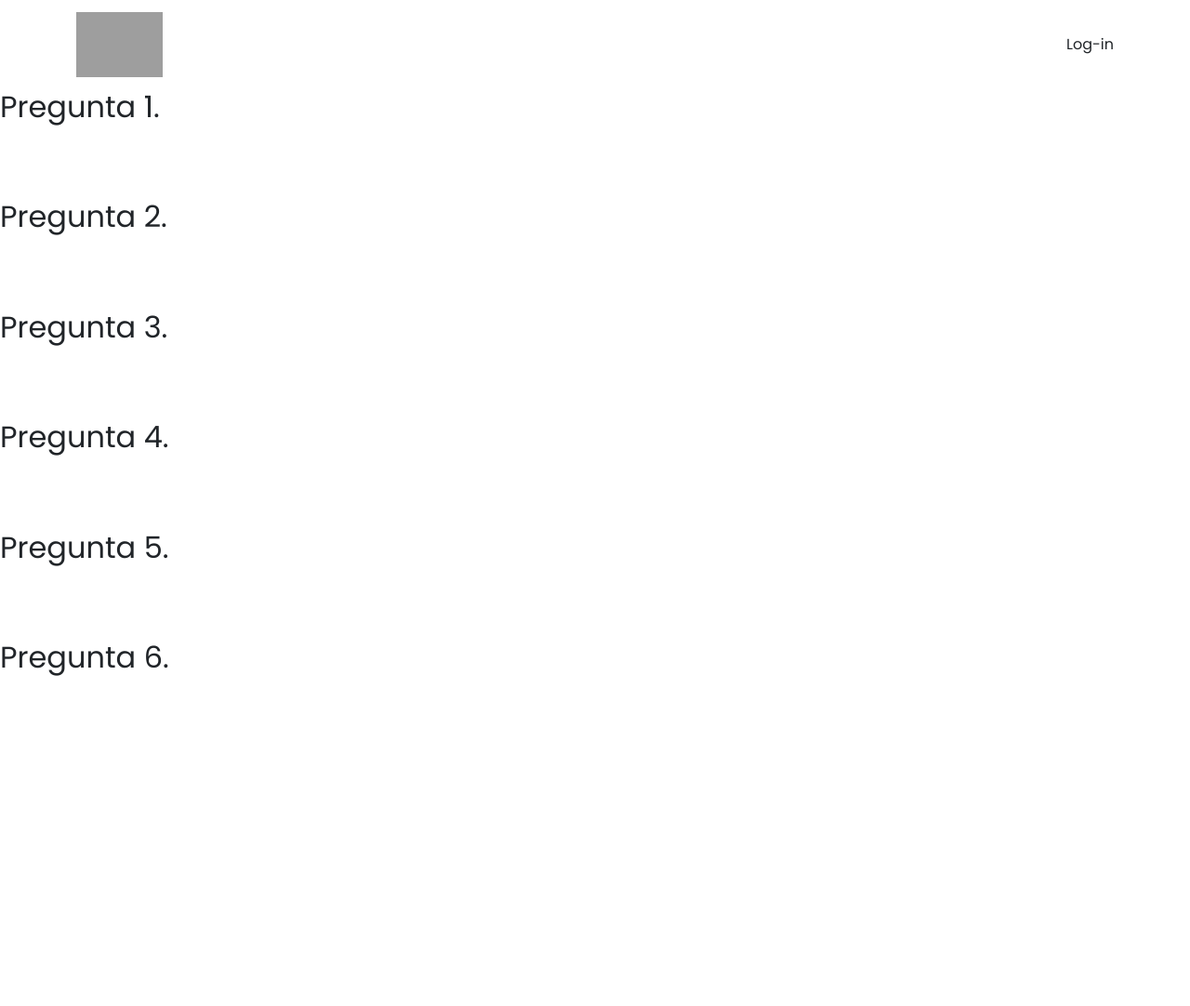
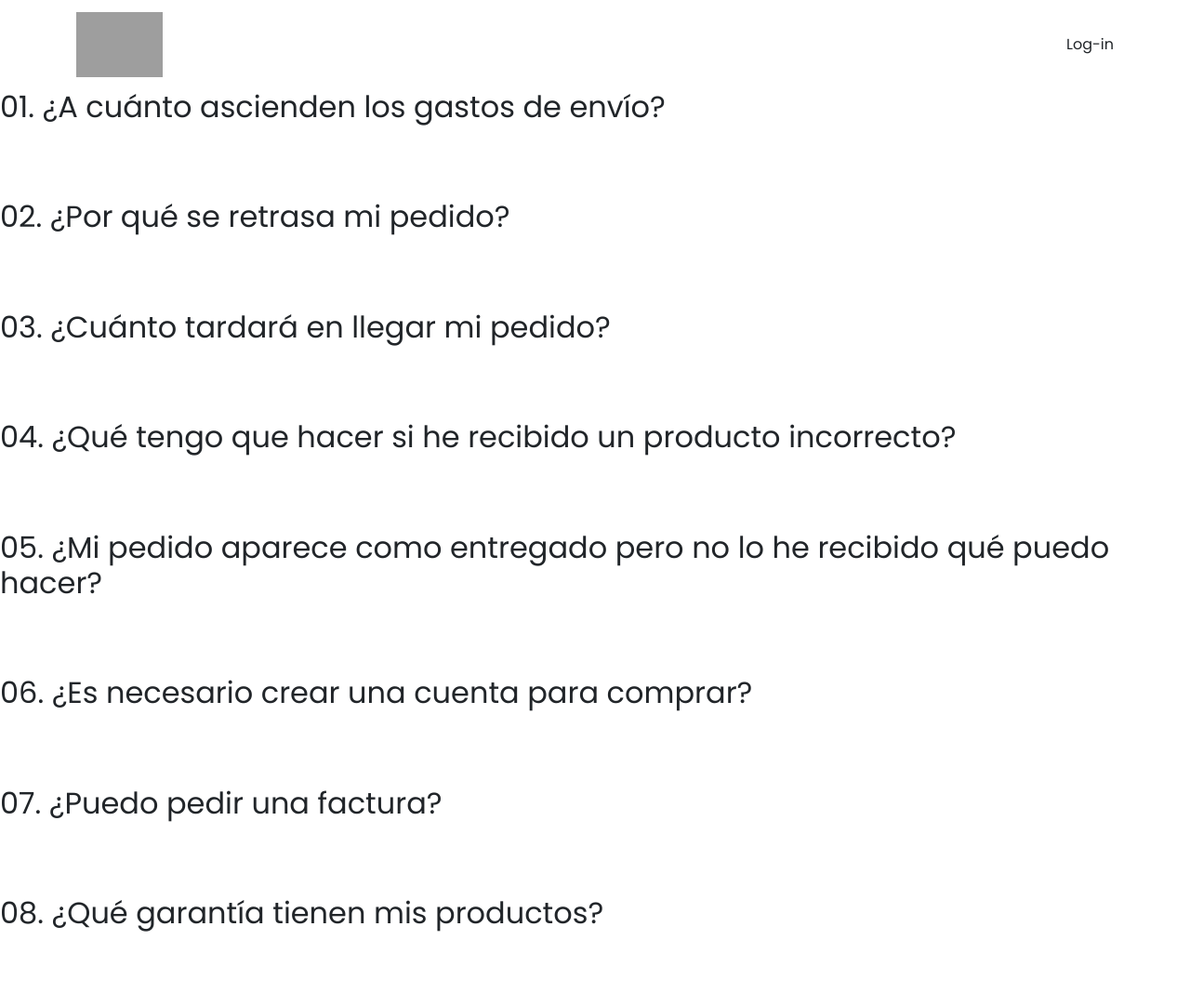
Before and after one commit to Alanxkiller/SpeedFit-Proyecto-Final, a PHP site: page /preguntasFrecuentes.php in a window 1280 px wide. Shown: the whole page at 93% size. Before the commit the page ends 727 px from the top, so only its background shows below. Run offline with PHP 8.4, Linux system fonts and the light colour scheme; some libraries are stand-ins or nearby versions; some web fonts are replaced; grey boxes are pictures that could not be loaded.

Commit message:
Añadir preguntas

```diff
--- a/preguntasFrecuentes.php
+++ b/preguntasFrecuentes.php
@@ -30,6 +30,8 @@
         var d = 0;
         var e = 0;
         var f = 0;
+        var g = 0;
+        var h = 0;
     $(document).ready(function(){
         $("#1b").hide();
         $("#2b").hide();
@@ -37,6 +39,8 @@
         $("#4b").hide();
         $("#5b").hide();
         $("#6b").hide();
+        $("#7b").hide();
+        $("#8b").hide();
       $("#1a").click(function(){
           if (a == 0){
               $("#1b").show();
@@ -91,6 +95,24 @@
               f =0;
           }
       });
+      $("#7a").click(function(){
+          if (g == 0){
+              $("#7b").show();
+              g = 1;
+          }else{
+              $("#7b").hide();
+              g =0;
+          }
+      });
+      $("#8a").click(function(){
+          if (h == 0){
+              $("#8b").show();
+              h = 1;
+          }else{
+              $("#8b").hide();
+              h =0;
+          }
+      });
     });
     </script>
 
@@ -98,28 +120,53 @@
   </head>
 <body>
     <div id="container ans">
-        <h2 id="1a">Pregunta 1.</h2> <br>
-        <h4 id="1b">Respuesta 1.</h4>
+        <h2 id="1a">01. ¿A cuánto ascienden los gastos de envío?</h2> <br>
+        <h4 id="1b">A continuación compartimos los costos de envío que aplican dentro del Territorio Nacional.
+
+CÁLCULO DEL COSTO DE ENVÍO
+
+<br><br>-Órdenes menores a $999 MXN el costo de envío es de $129.
+<br>-Órdenes mayores a $999 MXN el costo de envío es completamente gratuito.</h4>
     </div><br><br>
     <div id="container ans">
-        <h2 id="2a">Pregunta 2.</h2> <br>
-        <h4 id="2b">Respuesta 2.</h4>
+        <h2 id="2a">02. ¿Por qué se retrasa mi pedido?</h2> <br>
+        <h4 id="2b">Nuestros tiempos de envío a todo el País es de 3 a 5 días hábiles. Si ya pasó este periodo, por favor contacta al área de atención al cliente, por correo speedfit24@gmail.com, nuestros asesores están listos para apoyarte.</h4>
     </div><br><br>
     <div id="container ans">
-        <h2 id="3a">Pregunta 3.</h2> <br>
-        <h4 id="3b">Respuesta 3.</h4>
+        <h2 id="3a">03. ¿Cuánto tardará en llegar mi pedido?</h2> <br>
+        <h4 id="3b">Nuestros tiempos de envío a todo el País es de 3 a 5 días hábiles.
+
+        Una vez que nuestro almacén termine la preparación de tu pedido recibirás un correo electrónico de confirmación con tu guía de seguimiento. Speedfit realizará la entrega en la dirección registrada en la orden de 3 (tres) a 5 (cinco) días hábiles**</h4>
     </div ><br><br>
     <div id="container ans">
-        <h2 id="4a">Pregunta 4.</h2><br>
-        <h4 id="4b">Respuesta 4.</h4>
+        <h2 id="4a">04. ¿Qué tengo que hacer si he recibido un producto incorrecto?</h2><br>
+        <h4 id="4b">En caso de que Speedfit haya enviado un artículo diferente al solicitado, deberás comunicarte a nuestro Centro de Atención a Clientes para iniciar un proceso de devolución y procederá el reembolso íntegro de tu dinero y otorgará un cupón de descuento para que puedas utilizarlo en tu próxima compra.</h4>
     </div><br><br>
     <div id="container ans">
-        <h2 id="5a">Pregunta 5.</h2><br>
-        <h4 id="5b">Respuesta 5.</h4>
+        <h2 id="5a">05. ¿Mi pedido aparece como entregado pero no lo he recibido qué puedo hacer?</h2><br>
+        <h4 id="5b">Speedfit te invita a realizar el seguimiento continuo de tu pedido para detectar y reportar cualquier anormalidad. Si en el seguimiento de tu pedido aparece como entregado y tú no lo has recibido físicamente, deberás comunicarte de inmediato con nuestro Centro de Atención a Clientes para que podamos iniciar tu proceso de investigación.</h4>
     </div><br><br>
     <div id="container ans">
-        <h2 id="6a">Pregunta 6.</h2><br>
-        <h4 id="6b">Respuesta 6.</h4>
+        <h2 id="6a">06. ¿Es necesario crear una cuenta para comprar?</h2><br>
+        <h4 id="6b">Registrarse no es necesario. Puedes realizar un pedido en la tienda online como invitado, pero, si planeas hacer compras de manera regular, te recomendamos registrarte, ya que te ahorrará tiempo cuando vuelvas a hacer un pedido en la tienda online.</h4>
+    </div><br><br>
+    <div id="container ans">
+        <h2 id="7a">07. ¿Puedo pedir una factura?</h2><br>
+        <h4 id="7b">Es posible solicitar una factura al momento en el que te encuentras realizando tu orden. <br>
+
+        Una vez que terminas de colocar tus datos de envío, encontrarás una casilla, la cual, deberás habilitar para poder llenar los campos de RFC y Razón social. Antes de finalizar tu compra, asegúrate de validar toda la información que aparecerá en tu factura (nombre, domicilio, correo electrónico, teléfonos, RFC y Razón social), ya que una vez que esta sea emitida no podrán solicitarse correcciones.</h4>
+    </div><br><br>
+    <div id="container ans">
+        <h2 id="8a">08. ¿Qué garantía tienen mis productos?</h2><br>
+        <h4 id="8b">Para Speedfit la calidad es lo primero. Comprobamos exhaustivamente todos nuestros productos en condiciones reales para asegurarnos de que están en óptimas condiciones para soportar los usos para los que han sido diseñados. Sin embargo, a veces resulta inevitable que se entregue un producto defectuoso. <br>
+
+        Si un producto que compraste en nuestra tienda online presenta daños de origen y problemas con la calidad y quieres devolverlo, deberás hacerlo a través de nuestro Servicio de Atención a Clientes. En cuanto lo recibamos, nuestro departamento de calidad procederá a inspeccionar el producto. <br>
+
+        Te reembolsaremos el importe del producto tanto si, una vez realizada la comprobación, observamos que presenta defectos de fabricación como si simplemente no se ajusta a las condiciones normales de venta de un producto. <br>
+
+        No darán lugar a indemnización los productos defectuosos por motivos distintos a los anteriores, como por ejemplo la negligencia, el mal uso o el desgaste natural del producto. En ningún caso darán parte a indemnización los productos que no fueron adquiridos en la tienda online. <br>
+
+        Ten en cuenta que la vida útil de un producto depende en gran medida de cómo lo uses y en qué condiciones lo uses. No se sustituirán los productos dañados por el uso y el desgaste normales o que hayan excedido la vida razonable del producto.</h4>
     </div><br><br>
 </body>
 </html>
```
